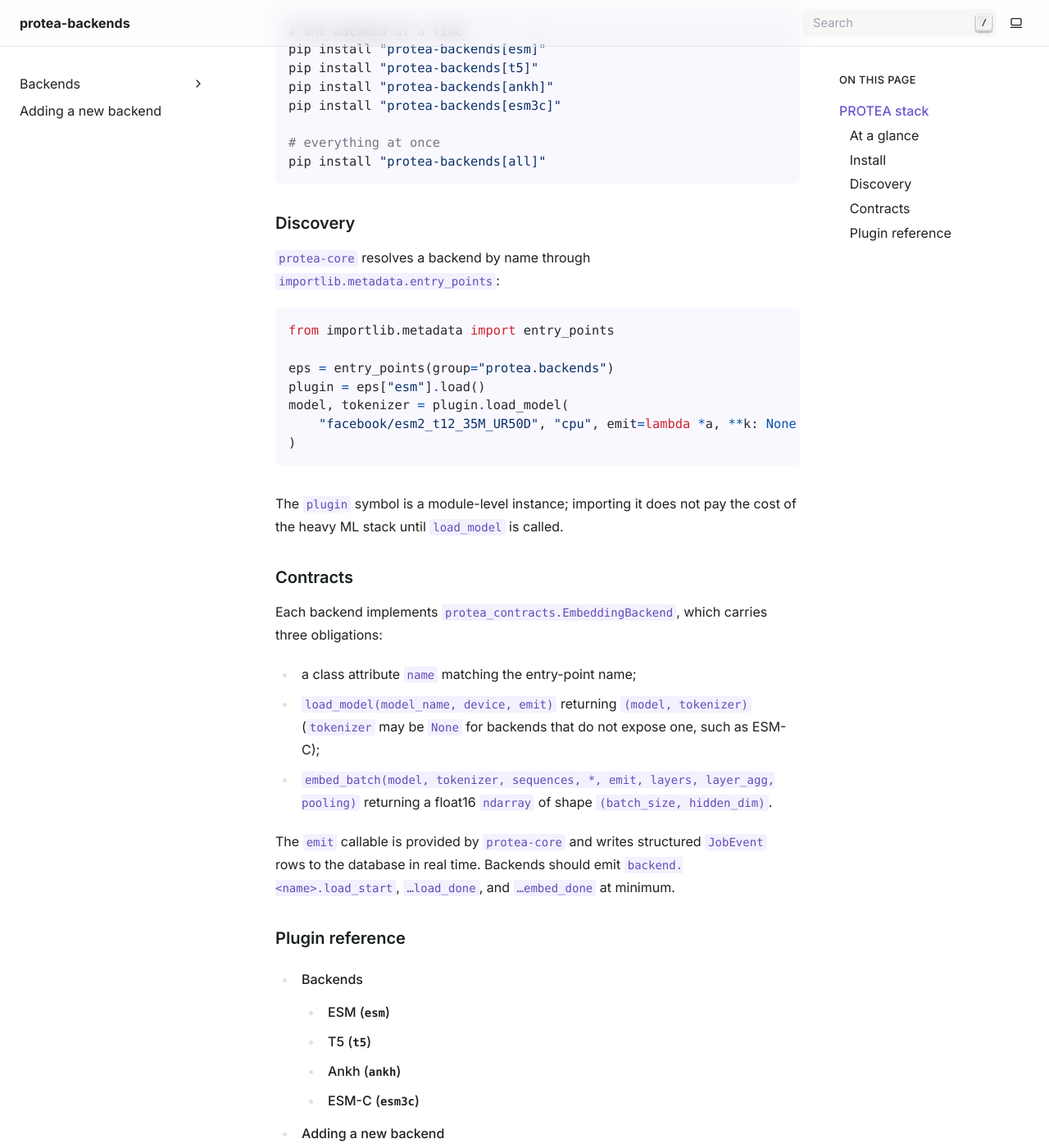
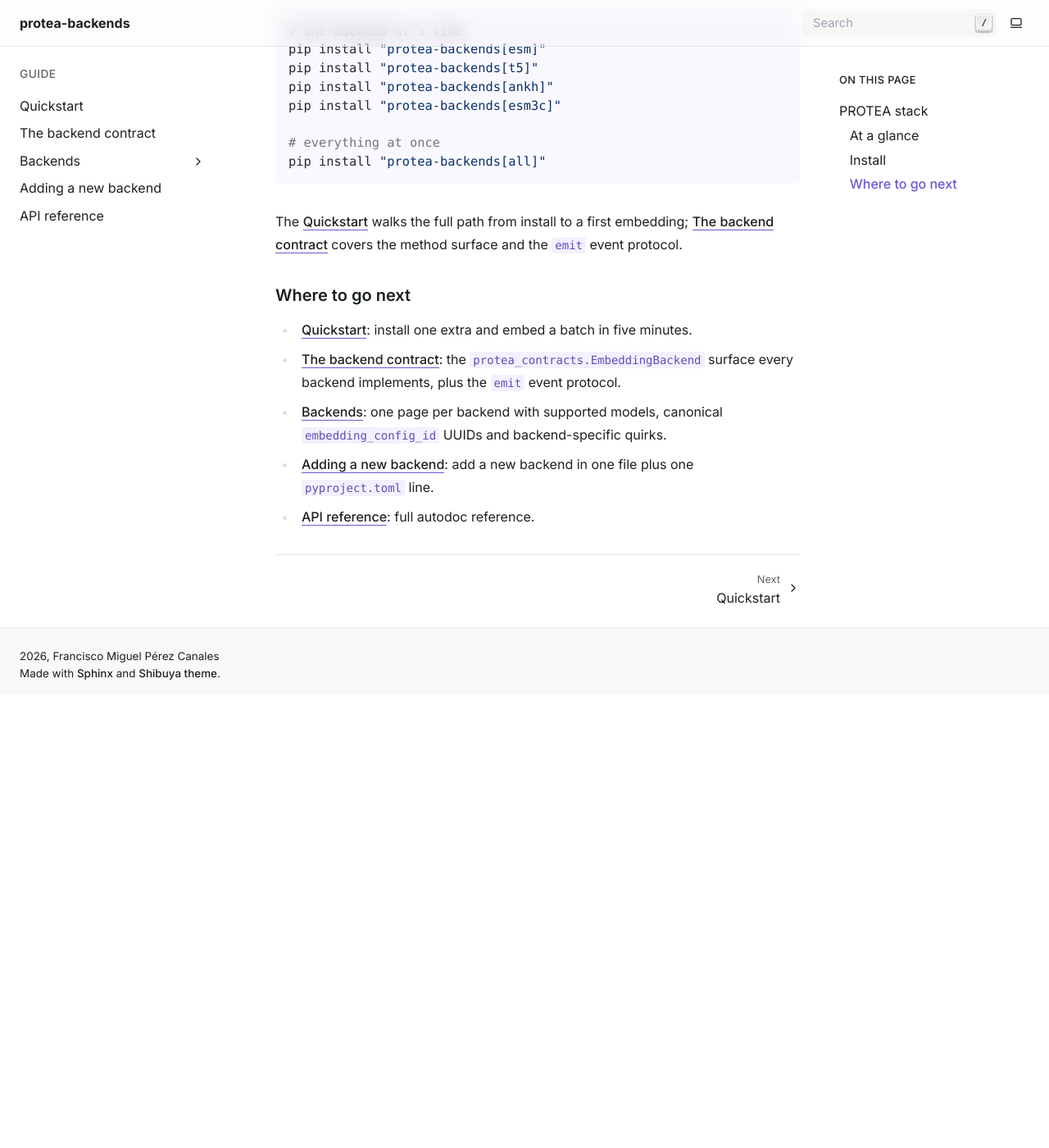
Before and after one commit to frapercan/protea-backends, a Sphinx documentation site: the page built from docs/source/index.rst, in a window 1280 px wide and 1400 px high, scrolled down 2089 px. Shown: the whole window at 82% size. Built offline with Sphinx 7.4.7, drawn with Linux system fonts in a browser that asks for light colours; after the commit the page ends 2936 px from its top, so only the background shows below that.

Commit message:
docs(sphinx): add quickstart, contract and API pages; restructure toctree
Split the overview-heavy index into dedicated pages and give the toctree
a clear guide ordering (quickstart, contract, backends, contributing,
api):

- quickstart.rst: install one extra and embed a batch end to end.
- contract.rst: the EmbeddingBackend method surface, the three output
  paths, and the emit JobEvent protocol.
- api.rst: package root plus the shared _chunk_helpers reference
  (per-backend autodoc stays on the backend pages, no duplicate objects).

Builds clean under sphinx-build -W.

```diff
--- /dev/null
+++ b/docs/source/api.rst
@@ -0,0 +1,35 @@
+API reference
+=============
+
+Each backend plugin is documented in full, with its quirks and canonical
+checkpoints, on its own page under :doc:`backends/index`:
+
+- :doc:`backends/esm` (:class:`protea_backends.esm.EsmBackend`)
+- :doc:`backends/t5` (:class:`protea_backends.t5.T5Backend`)
+- :doc:`backends/ankh` (:class:`protea_backends.ankh.AnkhBackend`)
+- :doc:`backends/esm3c` (:class:`protea_backends.esm3c.EsmcBackend`)
+
+This page collects the rest of the public surface: the package root and
+the shared chunked-embedding helpers.
+
+Package
+-------
+
+.. automodule:: protea_backends
+   :members:
+   :undoc-members:
+   :show-inheritance:
+
+Shared helpers
+--------------
+
+The chunked-embedding primitives shared by every backend: layer
+validation and aggregation, chunk-span computation, residue pooling and
+the :class:`~protea_backends._chunk_helpers.ChunkEmbedding` dataclass.
+``torch`` is imported lazily inside each helper, so importing the module
+stays cheap.
+
+.. automodule:: protea_backends._chunk_helpers
+   :members:
+   :show-inheritance:
+   :member-order: bysource
--- /dev/null
+++ b/docs/source/contract.rst
@@ -0,0 +1,78 @@
+The backend contract
+====================
+
+Every backend in this package implements
+:class:`protea_contracts.EmbeddingBackend`. The contract is deliberately
+small: a backend is a thin adapter between a protein language model and
+PROTEA's embedding pipeline, nothing more.
+
+Obligations
+-----------
+
+A conforming backend provides:
+
+``name``
+    A class attribute matching the entry-point name (``esm``, ``t5``,
+    ``ankh``, ``esm3c``). ``protea-core`` dispatches jobs by this name.
+
+``load_model(model_name, device, emit)``
+    Loads the checkpoint and returns ``(model, tokenizer)``. The model is
+    in eval mode and on ``device``. ``tokenizer`` may be ``None`` for
+    backends that do not expose one, such as ESM-C; downstream code must
+    tolerate that.
+
+``embed_batch(model, tokenizer, sequences, *, emit, layers, layer_agg, pooling)``
+    Runs inference and returns a ``float16`` ``ndarray`` of shape
+    ``(batch_size, hidden_dim)``. Residues are pooled to a single vector
+    per sequence inside the method; ragged shapes are not exposed at this
+    level.
+
+Output paths
+------------
+
+Backends in this package extend the minimal contract with two further
+methods, both consumed by ``protea-core``:
+
+``embed_batch_per_residue(model, tokenizer, sequences, *, emit, layers)``
+    Returns a :class:`protea_contracts.EmbeddingPayload` with
+    ``granularity="per_residue"``: one ragged ``(L_i, hidden_dim)``
+    ``float16`` tensor per sequence plus a matching attention mask, with
+    the model's special tokens (CLS, EOS, BOS, AA2fold prefix) already
+    stripped so ``residues[i][j]`` is the embedding of amino acid ``j``.
+
+``embed_chunks(model, tokenizer, sequences, config, device)``
+    Returns one
+    :class:`~protea_backends._chunk_helpers.ChunkEmbedding` list per
+    sequence. This is the bit-exact port of PROTEA's pre-plugin embedding
+    pipeline: multi-layer selection and aggregation, per-residue
+    normalisation, overlapping chunking and ``mean`` / ``max`` /
+    ``mean_max`` / ``cls`` pooling. ``config`` is duck-typed to PROTEA's
+    ``EmbeddingConfig``.
+
+The ``emit`` callback
+---------------------
+
+``protea-core`` provides ``emit`` and uses it to write structured
+``JobEvent`` rows to the database in real time. Its signature is
+``emit(event_type, payload_or_none, context_dict, level)``. Backends
+emit at minimum:
+
+- ``backend.<name>.load_start`` at the start of ``load_model``;
+- ``backend.<name>.load_done`` at the end of ``load_model``;
+- ``backend.<name>.embed_done`` at the end of ``embed_batch``.
+
+The per-residue and chunked paths emit their own ``…embed_per_residue_done``
+events. For standalone use, pass a no-op such as ``lambda *a, **k: None``.
+
+Shared helpers
+--------------
+
+The layer-validation, layer-aggregation, chunk-span and chunk-pooling
+primitives shared by all backends live in
+:mod:`protea_backends._chunk_helpers`. ``torch`` is imported lazily
+inside each helper, so importing the module stays cheap.
+
+.. seealso::
+
+   :doc:`contributing` walks through adding a new backend end to end, and
+   :doc:`api` lists the full autodoc surface.
--- a/docs/source/index.rst
+++ b/docs/source/index.rst
@@ -106,48 +106,30 @@ Install
    # everything at once
    pip install "protea-backends[all]"
 
-Discovery
----------
+The :doc:`quickstart` walks the full path from install to a first
+embedding; :doc:`contract` covers the method surface and the ``emit``
+event protocol.
 
-``protea-core`` resolves a backend by name through
-``importlib.metadata.entry_points``::
+Where to go next
+----------------
 
-    from importlib.metadata import entry_points
-
-    eps = entry_points(group="protea.backends")
-    plugin = eps["esm"].load()
-    model, tokenizer = plugin.load_model(
-        "facebook/esm2_t12_35M_UR50D", "cpu", emit=lambda *a, **k: None
-    )
-
-The ``plugin`` symbol is a module-level instance; importing it does
-not pay the cost of the heavy ML stack until ``load_model`` is
-called.
-
-Contracts
----------
-
-Each backend implements :class:`protea_contracts.EmbeddingBackend`,
-which carries three obligations:
-
-- a class attribute ``name`` matching the entry-point name;
-- ``load_model(model_name, device, emit)`` returning ``(model,
-  tokenizer)`` (``tokenizer`` may be ``None`` for backends that do not
-  expose one, such as ESM-C);
-- ``embed_batch(model, tokenizer, sequences, *, emit, layers,
-  layer_agg, pooling)`` returning a float16 ``ndarray`` of shape
-  ``(batch_size, hidden_dim)``.
-
-The ``emit`` callable is provided by ``protea-core`` and writes
-structured ``JobEvent`` rows to the database in real time. Backends
-should emit ``backend.<name>.load_start``, ``…load_done``, and
-``…embed_done`` at minimum.
-
-Plugin reference
-----------------
+- :doc:`quickstart`: install one extra and embed a batch in five
+  minutes.
+- :doc:`contract`: the :class:`protea_contracts.EmbeddingBackend`
+  surface every backend implements, plus the ``emit`` event protocol.
+- :doc:`backends/index`: one page per backend with supported models,
+  canonical ``embedding_config_id`` UUIDs and backend-specific quirks.
+- :doc:`contributing`: add a new backend in one file plus one
+  ``pyproject.toml`` line.
+- :doc:`api`: full autodoc reference.
 
 .. toctree::
    :maxdepth: 2
+   :caption: Guide
+   :hidden:
 
+   quickstart
+   contract
    backends/index
    contributing
+   api
--- /dev/null
+++ b/docs/source/quickstart.rst
@@ -0,0 +1,71 @@
+Quickstart
+==========
+
+Five minutes from a fresh environment to your first embedding.
+
+Install
+-------
+
+Install the package with the extra for the backend you want. The ``esm``
+backend is used here; ``t5``, ``ankh`` and ``esm3c`` follow the same
+pattern.
+
+.. code-block:: bash
+
+   pip install "protea-backends[esm]"
+
+Each extra pulls only the heavy ML libraries that backend needs, so a
+deployment that only runs ESM-2 never downloads the ``esm`` SDK wheel.
+Install everything at once with ``pip install "protea-backends[all]"``.
+
+Embed a batch
+-------------
+
+Resolve the plugin through the ``protea.backends`` entry-points group,
+load a checkpoint, and embed a list of sequences:
+
+.. code-block:: python
+
+   from importlib.metadata import entry_points
+
+   # Resolve the plugin by its entry-point name.
+   plugin = entry_points(group="protea.backends")["esm"].load()
+   assert plugin.name == "esm"
+
+   # protea-core passes an emit callback that writes structured JobEvent
+   # rows to the database. A no-op is fine for standalone usage.
+   emit = lambda *a, **k: None
+
+   # torch is imported lazily inside load_model, never at module import.
+   model, tokenizer = plugin.load_model(
+       "facebook/esm2_t30_150M_UR50D", "cpu", emit
+   )
+
+   # Returns a (B, D) float16 ndarray.
+   embeddings = plugin.embed_batch(
+       model, tokenizer, ["MSEQ", "MKTYV"], emit=emit
+   )
+   print(embeddings.shape, embeddings.dtype)  # (2, 640) float16
+
+``protea-core`` performs the same discovery internally: it resolves every
+registered backend at startup and dispatches ``compute_embeddings`` jobs
+by plugin name (``esm``, ``t5``, ``ankh``, ``esm3c``).
+
+Beyond the pooled vector
+------------------------
+
+Two further output paths are available on every backend:
+
+- :meth:`embed_batch_per_residue` returns an
+  :class:`protea_contracts.EmbeddingPayload` with one ragged
+  ``(L_i, D)`` tensor per sequence (special tokens stripped), for
+  MIL-style pooling heads and patch-level features.
+- :meth:`embed_chunks` returns one
+  :class:`~protea_backends._chunk_helpers.ChunkEmbedding` list per
+  sequence and is the bit-exact home of PROTEA's legacy embedding
+  pipeline: multi-layer selection and aggregation, per-residue
+  normalisation, overlapping chunks, and ``mean`` / ``max`` /
+  ``mean_max`` / ``cls`` pooling.
+
+See :doc:`contract` for the full method surface and :doc:`backends/index`
+for per-backend quirks.
```
